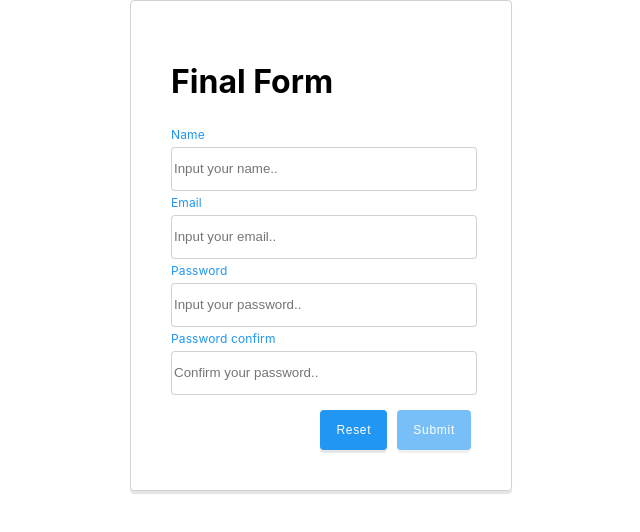
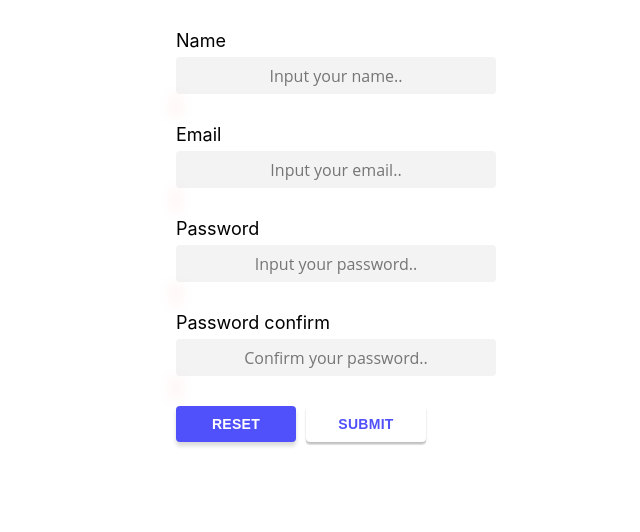
Before and after one commit to ihrynko/forms-router, a React (Create React App) app: page / in a window 1280 px wide. Shown: the top 532 px of the page, without its empty margins (319-959 px from the left). Built offline with nearby package versions, Linux system fonts and the light colour scheme.

Commit message:
add form

```diff
--- a/src/App.js
+++ b/src/App.js
@@ -1,9 +1,11 @@
 import FinalForm from "./FinalForm";
+import Form from "./Form";
 
 function App() {
   return (
     <>
-      <FinalForm />
+      {/* <FinalForm /> */}
+      <Form />
     </>
   );
 }
--- /dev/null
+++ b/src/Form/Form.js
@@ -0,0 +1,136 @@
+import { Component } from "react";
+import {
+  FormWrappper,
+  ButtonsContainer,
+  ButtonReset,
+  ButtonSubmit,
+} from "./Form.styled.js";
+import Field from "./Input";
+import initialState from "./state";
+
+class Form extends Component {
+  state = {
+    ...initialState,
+  };
+
+  handleSubmit = (event) => {
+    event.preventDefault();
+    const { fields, isError } = this.state;
+    const { password, passwordConfirm } = this.state.fields;
+    let updatedFields = {};
+    let updatedIsError = isError;
+
+    Object.entries(fields).map(([fieldName, fieldState]) => {
+      const error = fieldState.validator(fieldState.value, {
+        passwordConfirm: (passwordConfirm.value, password.value),
+      });
+
+      updatedFields[fieldName] = { ...fieldState, error };
+      updatedIsError = error;
+    });
+
+    this.setState(
+      {
+        fields: updatedFields,
+        isError: updatedIsError,
+      },
+      () => {
+        if (!isError) {
+          this.handleReset();
+        }
+      }
+    );
+  };
+
+  handleOnChange = (event) => {
+    const { value, name } = event.target;
+    const { password, passwordConfirm } = this.state.fields;
+    const currentField = this.state.fields[name];
+
+    const error = currentField.validator(value, password.value);
+
+    if (name === "password") {
+      const passwordConfirmError = passwordConfirm.validator(
+        passwordConfirm.value,
+        value
+      );
+      this.setState({
+        fields: {
+          ...this.state.fields,
+          [name]: { ...currentField, value, error },
+          passwordConfirm: {
+            ...this.state.fields.passwordConfirm,
+            error: passwordConfirmError,
+          },
+        },
+      });
+    } else
+      this.setState({
+        fields: {
+          ...this.state.fields,
+          [name]: { ...currentField, value, error },
+        },
+      });
+  };
+
+  handleReset = () => {
+    this.setState({ ...initialState });
+  };
+
+  handleSubmitButton = () => {
+    const { fields } = this.state;
+    let errors = [];
+    let values = [];
+
+    Object.entries(fields).forEach(([fieldName, fieldState]) => {
+      let error = fieldState.error;
+      if (fieldName !== "email") {
+        let value = fieldState.value;
+        values.push(value);
+      }
+      errors.push(error);
+    });
+
+    const isNotError = errors.every((error) => error === false);
+    const isNotEmptyField = values.every((value) => value !== "");
+
+    if (isNotError && isNotEmptyField) {
+      return false;
+    }
+
+    return true;
+  };
+
+  render() {
+    const { fields } = this.state;
+    return (
+      <FormWrappper onSubmit={this.handleSubmit} onReset={this.handleReset}>
+        {Object.entries(fields).map(([fieldName, fieldState]) => {
+          const { title, name, type, autoComplete, placeholder, error, value } =
+            fieldState;
+          return (
+            <Field
+              key={fieldName}
+              title={title}
+              autoComplete={autoComplete}
+              type={type}
+              error={error}
+              placeholder={placeholder}
+              name={name}
+              value={value}
+              onChange={this.handleOnChange}
+            />
+          );
+        })}
+        <ButtonsContainer>
+          <ButtonReset type="reset">Reset</ButtonReset>
+          <ButtonSubmit disabled={this.handleSubmitButton()} type="submit">
+            Submit
+          </ButtonSubmit>
+        </ButtonsContainer>
+      </FormWrappper>
+    );
+  }
+}
+
+export default Form;
--- /dev/null
+++ b/src/Form/Form.styled.js
@@ -0,0 +1,74 @@
+import styled from "@emotion/styled";
+
+export const FormWrappper = styled.form`
+  width: 290px;
+  margin: 0 auto;
+  padding-bottom: 30px;
+  padding-top: 30px;
+`;
+export const ButtonsContainer = styled.div`
+  display: flex;
+`;
+export const ButtonReset = styled.button`
+  margin-right: 10px;
+  padding: 10px;
+  min-width: 120px;
+  background-color: rgb(81, 81, 251);
+  color: #ffffff;
+  font-weight: 700;
+  font-size: 14px;
+  letter-spacing: 0.02em;
+  text-align: center;
+  text-transform: uppercase;
+  border-radius: 4px;
+  box-shadow: 0px 4px 4px rgba(0, 0, 0, 0.15);
+  border: none;
+  cursor: pointer;
+  transition-property: color, background-color, box-shadow;
+  transition-duration: 250ms;
+  transition-timing-function: cubic-bezier(0.4, 0, 0.2, 1);
+  &:hover,
+  &:focus {
+    color: rgb(81, 81, 251);
+    background-color: #ffffff;
+    box-shadow: 0px 3px 1px rgba(0, 0, 0, 0.1), 0px 1px 2px rgba(0, 0, 0, 0.08),
+      0px 2px 2px rgba(0, 0, 0, 0.12);
+  }
+`;
+export const ButtonSubmit = styled.button`
+  margin-right: 10px;
+  padding: 10px;
+  min-width: 120px;
+  color: rgb(81, 81, 251);
+  background-color: #ffffff;
+  box-shadow: 0px 3px 1px rgba(0, 0, 0, 0.1), 0px 1px 2px rgba(0, 0, 0, 0.08),
+    0px 2px 2px rgba(0, 0, 0, 0.12);
+
+  font-weight: 700;
+  font-size: 14px;
+  letter-spacing: 0.02em;
+  text-align: center;
+  text-transform: uppercase;
+  border-radius: 4px;
+
+  border: none;
+  pointer-events: none;
+  cursor: not-allowed;
+  transition-property: color, background-color, box-shadow;
+  transition-duration: 250ms;
+  transition-timing-function: cubic-bezier(0.4, 0, 0.2, 1);
+  &:hover,
+  &:focus {
+    color: rgb(81, 81, 251);
+    background-color: #ffffff;
+    box-shadow: 0px 3px 1px rgba(0, 0, 0, 0.1), 0px 1px 2px rgba(0, 0, 0, 0.08),
+      0px 2px 2px rgba(0, 0, 0, 0.12);
+  }
+  &:not(:disabled) {
+    cursor: pointer;
+    pointer-events: all;
+    background-color: rgb(81, 81, 251);
+    color: #ffffff;
+    box-shadow: 0px 4px 4px rgba(0, 0, 0, 0.15);
+  }
+`;
--- /dev/null
+++ b/src/Form/Input/Input.js
@@ -0,0 +1,30 @@
+import React from "react";
+import { Group, Label, Input, Error } from "./Input.styled.js";
+
+const Field = ({
+  type,
+  name,
+  value,
+  onChange,
+  placeholder,
+  autoComplete,
+  error,
+  title,
+}) => {
+  return (
+    <Group>
+      <Label> {title} </Label>
+      <Input
+        type={type}
+        placeholder={placeholder}
+        autoComplete={autoComplete}
+        name={name}
+        value={value}
+        onChange={onChange}
+      />
+      <Error>{error.length > 0 && error}</Error>
+    </Group>
+  );
+};
+
+export default Field;
--- /dev/null
+++ b/src/Form/Input/Input.styled.js
@@ -0,0 +1,44 @@
+import styled from "@emotion/styled";
+
+export const Group = styled.div`
+  display: flex;
+  flex-direction: column;
+  align-items: flex-start;
+`;
+export const Label = styled.label`
+  text-align: start;
+  font-size: 18px;
+`;
+export const Input = styled.input`
+  margin: 0;
+  margin-top: 6px;
+  min-width: 300px;
+  height: 37px;
+  padding: 0px 10px;
+  text-align: center;
+  font-size: 16px;
+  font-family: "Open Sans", sans-serif;
+  background-color: #f3f3f3;
+  border: 0;
+  border-radius: 4px;
+  margin-bottom: 10px;
+  transition: all 250ms ease-in-out;
+  &:hover {
+    background-color: #ffffff;
+    box-shadow: 0px 0px 14px 0.3px #0e81ce96;
+  }
+  &:focus {
+    outline: none;
+    box-shadow: 0px 0px 12px 0.8px #3474dbb2;
+  }
+`;
+
+export const Error = styled.span`
+  position: relative;
+  display: flex;
+  top: -8px;
+  height: 20px;
+  background-color: #ff7a7ace;
+  box-shadow: 0px 0px 14px 0.3px #ff0000ce;
+  border-radius: 7px;
+`;
--- /dev/null
+++ b/src/Form/Input/index.js
@@ -0,0 +1 @@
+export { default } from "./Input";
--- /dev/null
+++ b/src/Form/index.js
@@ -0,0 +1 @@
+export { default } from "../Form/Form";
--- /dev/null
+++ b/src/Form/state/index.js
@@ -0,0 +1 @@
+export { default } from "./initialState";
--- /dev/null
+++ b/src/Form/state/initialState.js
@@ -0,0 +1,52 @@
+import {
+  validateName,
+  validateEmail,
+  validatePassword,
+  validatePasswordConfirm,
+} from "../utils";
+
+const initialState = {
+  fields: {
+    name: {
+      title: "Name",
+      type: "name",
+      name: "name",
+      value: "",
+      error: false,
+      placeholder: "Input your name..",
+      validator: validateName,
+    },
+    email: {
+      title: "Email",
+      type: "email",
+      name: "email",
+      value: "",
+      error: false,
+      placeholder: "Input your email..",
+      validator: validateEmail,
+    },
+    password: {
+      title: "Password",
+      type: "password",
+      name: "password",
+      autoComplete: "false",
+      value: "",
+      error: false,
+      placeholder: "Input your password..",
+      validator: validatePassword,
+    },
+    passwordConfirm: {
+      title: "Password confirm",
+      type: "password",
+      name: "passwordConfirm",
+      autoComplete: "false",
+      value: "",
+      error: false,
+      placeholder: "Confirm your password..",
+      validator: validatePasswordConfirm,
+    },
+  },
+  isError: null,
+};
+
+export default initialState;
--- /dev/null
+++ b/src/Form/utils.js
@@ -0,0 +1,30 @@
+export const validateName = (value = "") => {
+  if (!value.length) {
+    return "Required";
+  }
+  return value.length >= 2 ? false : "Name is too short";
+};
+
+export const validateEmail = (value = "") => {
+  return value.match(/^([\w.%+-]+)@([\w-]+\.)+([\w]{2,})$/i)
+    ? false
+    : "Email is invalid";
+};
+
+export const validatePassword = (value = "") => {
+  if (!value.length) {
+    return "Required";
+  }
+  return value.match(
+    /(?=.*[0-9])(?=.*[a-z])(?=.*[A-Z])[0-9a-zA-Z!@#$%^&*]{6,}/g
+  )
+    ? false
+    : "Password is too simple";
+};
+
+export const validatePasswordConfirm = (value = "", password) => {
+  if (!value.length) {
+    return "Required";
+  }
+  return value === password ? false : "Passwords dont match";
+};
```
Also changed, not shown: 1 other file (tests, documents, lock files or other folders).
